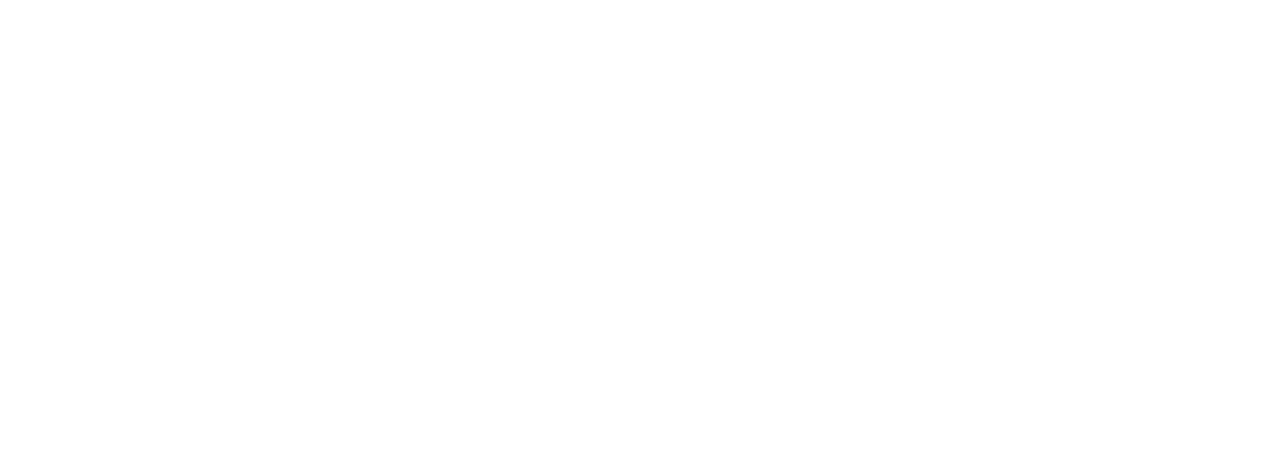
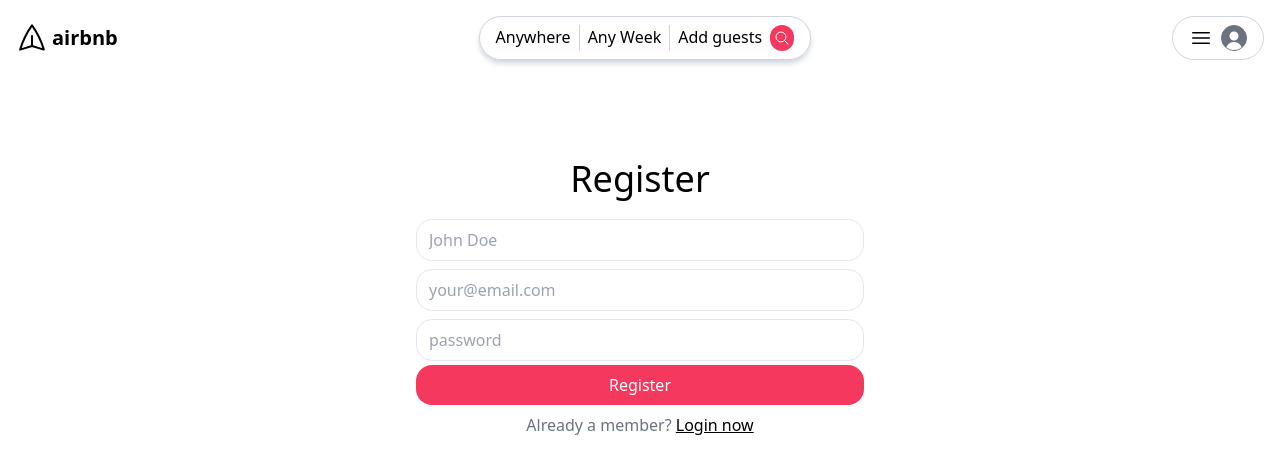
Before and after one commit to noorx7/FullStackProjects, a React (Vite) app in the folder Booking_MERN/client/: page /register in a window 1280 px wide. Before the commit this address had no page. Shown: the top 474 px of the page. Built offline with nearby package versions, Linux system fonts and the light colour scheme.

Commit message:
RegisterBEStart

```diff
--- a/Booking_MERN/client/package.json
+++ b/Booking_MERN/client/package.json
@@ -9,6 +9,7 @@
     "preview": "vite preview"
   },
   "dependencies": {
+    "axios": "^1.3.4",
     "react": "^18.2.0",
     "react-dom": "^18.2.0",
     "react-router-dom": "^6.8.1"
--- a/Booking_MERN/client/src/App.jsx
+++ b/Booking_MERN/client/src/App.jsx
@@ -2,6 +2,7 @@
 import IndexPage from "./pages/IndexPage";
 import LoginPage from "./pages/LoginPage";
 import Layout from "./Layout";
+import RegisterPage from "./pages/RegisterPage";
 
 function App() {
 	return (
@@ -9,6 +10,7 @@
 			<Route path="/" element={<Layout />}>
 				<Route index element={<IndexPage />} />
 				<Route path="/login" element={<LoginPage />} />
+				<Route path="/register" element={<RegisterPage />} />
 			</Route>
 		</Routes>
 	);
--- a/Booking_MERN/client/src/pages/LoginPage.jsx
+++ b/Booking_MERN/client/src/pages/LoginPage.jsx
@@ -1,3 +1,5 @@
+import { Link } from "react-router-dom";
+
 function LoginPage() {
 	return (
 		<div className="mt-4 grow flex items-center justify-around">
@@ -11,6 +13,12 @@
 					<input type="email" placeholder="your@email.com" />
 					<input type="password" placeholder="password" />
 					<button className="primary">Login</button>
+					<div className="text-center py-2 text-gray-500">
+						Don't have an account yet?{" "}
+						<Link className="underline text-black" to={"/register"}>
+							Register now
+						</Link>
+					</div>
 				</form>
 			</div>
 		</div>
--- /dev/null
+++ b/Booking_MERN/client/src/pages/RegisterPage.jsx
@@ -0,0 +1,51 @@
+import { useState } from "react";
+import { Link } from "react-router-dom";
+import axios from "axios";
+
+function RegisterPage() {
+	const [name, setName] = useState("");
+	const [email, setEmail] = useState("");
+	const [password, setPassword] = useState("");
+
+	function registerUser(ev) {
+		ev.preventDefault();
+		axios.get("http://localhost:4000/test");
+	}
+
+	return (
+		<div className="mt-4 grow flex items-center justify-around">
+			<div className="mb-64">
+				<h1 className="text-4xl text-center mb-4">Register</h1>
+				<form className="max-w-md mx-auto" onSubmit={registerUser}>
+					<input
+						type="text"
+						placeholder="John Doe"
+						value={name}
+						onChange={(ev) => setName(ev.target.value)}
+					/>
+					<input
+						type="email"
+						placeholder="your@email.com"
+						value={email}
+						onChange={(ev) => setEmail(ev.target.value)}
+					/>
+					<input
+						type="password"
+						placeholder="password"
+						value={password}
+						onChange={(ev) => setPassword(ev.target.value)}
+					/>
+					<button className="primary">Register</button>
+					<div className="text-center py-2 text-gray-500">
+						Already a member?{" "}
+						<Link className="underline text-black" to={"/login"}>
+							Login now
+						</Link>
+					</div>
+				</form>
+			</div>
+		</div>
+	);
+}
+
+export default RegisterPage;
```
Also changed, not shown: 2 other files (tests, documents, lock files or other folders).
